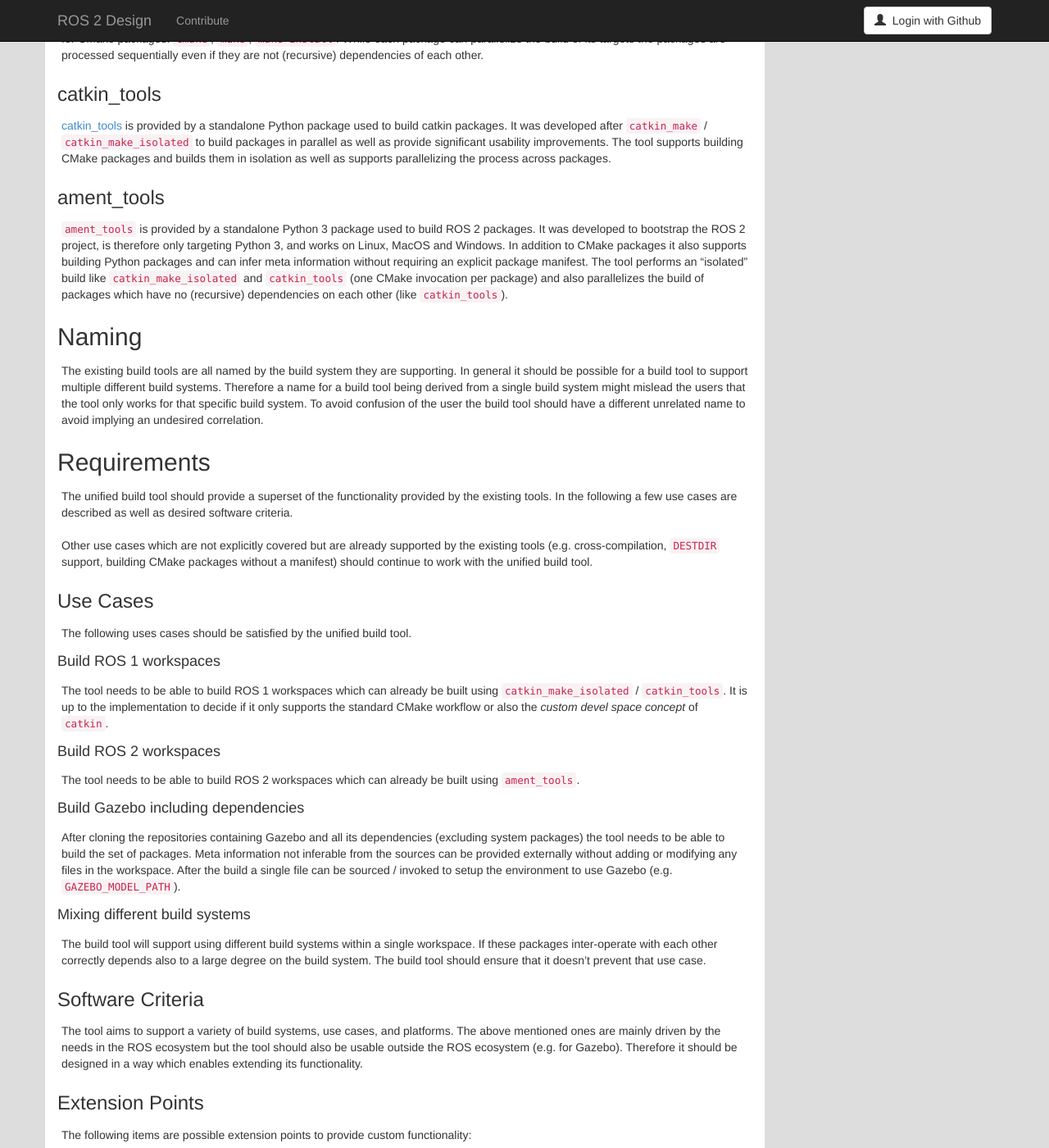
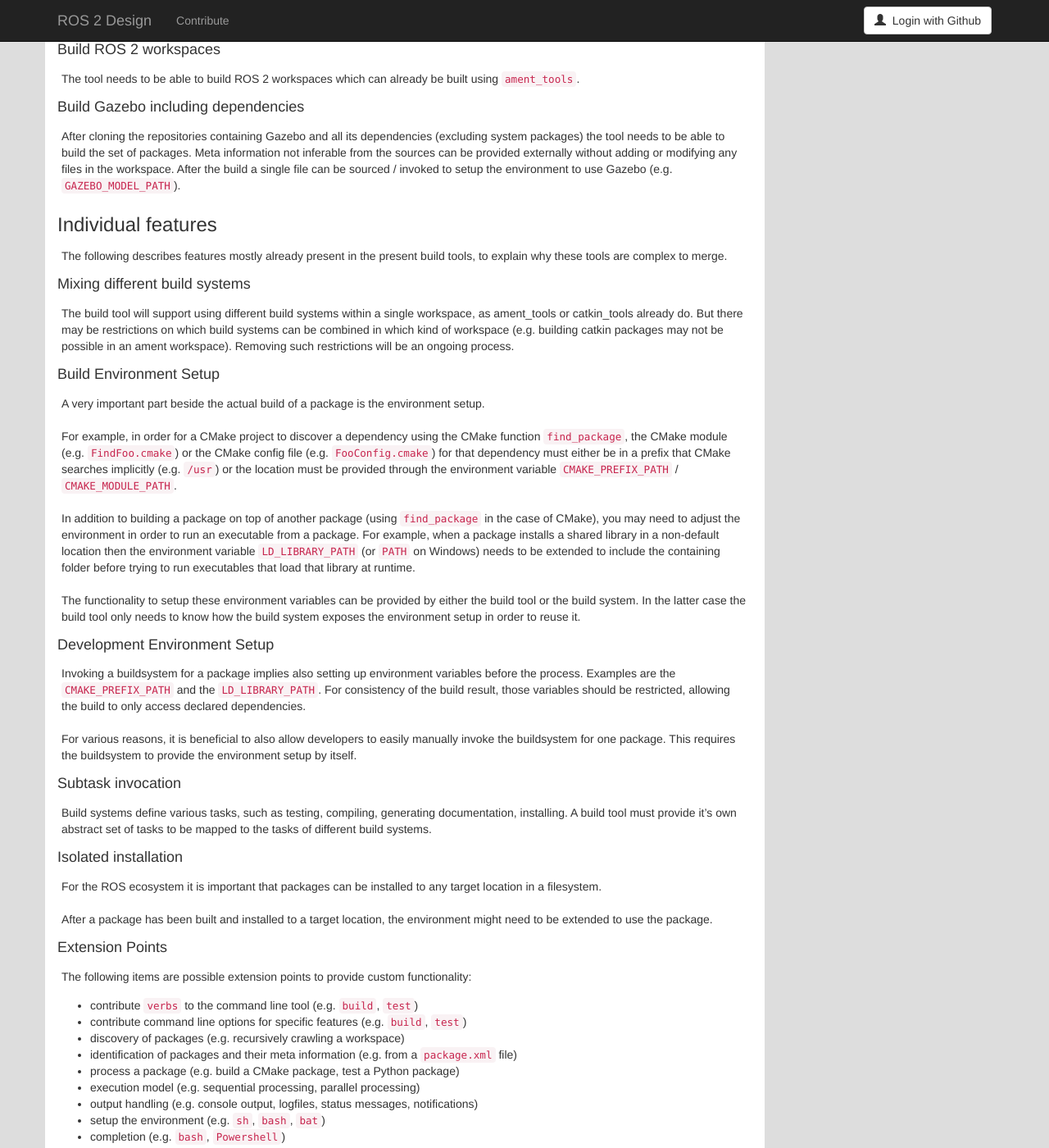
Before and after one commit to ros2/design, a Jekyll site: the page built from articles/101_build_tool.md, in a window 1280 px wide and 1400 px high, scrolled down 3753 px. Shown: the whole window at 82% size. Built offline with Jekyll 4.4.1, drawn with Linux system fonts in a browser that asks for light colours; nearby versions of some CDN libraries; some of the changed text lies outside the part shown.

Commit message:
Moved all individual features into one subsection of requirements

```diff
--- a/articles/101_build_tool.md
+++ b/articles/101_build_tool.md
@@ -90,44 +90,6 @@
 | catkin_make_isolated                        |              |      x     |
 | catkin_tools                                |              |      x     |
 | ament_tools                                 |              |      x     |
-
-
-The following describes the essential functional requirements for a build tool, and further functional and non-functional requirements that are to be decided.
-For example, in order for a CMake project to discover a dependency using the CMake function `find_package`, the CMake module (e.g. `FindFoo.cmake`) or the CMake config file (e.g. `FooConfig.cmake`) for that dependency must either be in a prefix that CMake searches implicitly (e.g. `/usr`) or the location must be provided through the environment variable `CMAKE_PREFIX_PATH` / `CMAKE_MODULE_PATH`.
-
-In addition to building a package on top of another package (using `find_package` in the case of CMake), you may need to adjust the environment in order to run an executable from a package.
-For example, when a package installs a shared library in a non-default location then the environment variable `LD_LIBRARY_PATH` (or `PATH` on Windows) needs to be extended to include the containing folder before trying to run executables that load that library at runtime.
-
-The functionality to setup these environment variables can be provided by either the build tool or the build system.
-In the latter case the build tool only needs to know how the build system exposes the environment setup in order to reuse it.
-
-### Development Environment Setup
-
-Invoking a buildsystem for a package implies also setting up environment variables before the process.
-Examples are the `CMAKE_PREFIX_PATH` and the `LD_LIBRARY_PATH`.
-For consistency of the build result, those variables should be restricted, allowing the build to only access declared dependencies.
-
-For various reasons, it is beneficial to also allow developers to easily manually invoke the buildsystem for one package.
-This requires the buildsystem to provide the environment setup by itself.
-
-### Subtask invocation
-
-Build systems define various tasks, such as testing, compiling, generating documentation, installing.
-A build tool must provide it's own abstract set of tasks to be mapped to the tasks of different build systems.
-
-### Isolated installation
-
-For the ROS ecosystem it is important that packages can be installed to any target location in a filesystem.
-
-After a package has been built and installed to a target location, the environment might need to be extended to use the package.
-
-### Convenience features
-
-* Build Parallelity
-* Invocation from various locations, roscd
-* Workspace chaining
-* rosbuild compatibility (ROS_PACKAGE_PATH)
-* support cross-compilation capabilities of build systems
 
 ## Existing Build Systems
 
@@ -233,22 +195,50 @@
 Meta information not inferable from the sources can be provided externally without adding or modifying any files in the workspace.
 After the build a single file can be sourced / invoked to setup the environment to use Gazebo (e.g. `GAZEBO_MODEL_PATH`).
 
+### Individual features
+
+The following describes features mostly already present in the present build tools, to explain why these tools are complex to merge.
+
 #### Mixing different build systems
 
-The build tool will support using different build systems within a single workspace.
-If these packages inter-operate with each other correctly depends also to a large degree on the build system.
-The build tool should ensure that it doesn't prevent that use case.
+The build tool will support using different build systems within a single workspace, as ament_tools or catkin_tools already do.
+But there may be restrictions on which build systems can be combined in which kind of workspace (e.g. building catkin packages may not be possible in an ament workspace).
+Removing such restrictions will be an ongoing process.
 
-### Software Criteria
+#### Build Environment Setup
 
-The tool aims to support a variety of build systems, use cases, and platforms.
-The above mentioned ones are mainly driven by the needs in the ROS ecosystem but the tool should also be usable outside the ROS ecosystem (e.g. for Gazebo).
-Therefore it should be designed in a way which enables extending its functionality.
+A very important part beside the actual build of a package is the environment setup.
+
+For example, in order for a CMake project to discover a dependency using the CMake function `find_package`, the CMake module (e.g. `FindFoo.cmake`) or the CMake config file (e.g. `FooConfig.cmake`) for that dependency must either be in a prefix that CMake searches implicitly (e.g. `/usr`) or the location must be provided through the environment variable `CMAKE_PREFIX_PATH` / `CMAKE_MODULE_PATH`.
+
+In addition to building a package on top of another package (using `find_package` in the case of CMake), you may need to adjust the environment in order to run an executable from a package.
+For example, when a package installs a shared library in a non-default location then the environment variable `LD_LIBRARY_PATH` (or `PATH` on Windows) needs to be extended to include the containing folder before trying to run executables that load that library at runtime.
+
+The functionality to setup these environment variables can be provided by either the build tool or the build system.
+In the latter case the build tool only needs to know how the build system exposes the environment setup in order to reuse it.
+
+#### Development Environment Setup
+
+Invoking a buildsystem for a package implies also setting up environment variables before the process.
+Examples are the `CMAKE_PREFIX_PATH` and the `LD_LIBRARY_PATH`.
+For consistency of the build result, those variables should be restricted, allowing the build to only access declared dependencies.
+
+For various reasons, it is beneficial to also allow developers to easily manually invoke the buildsystem for one package.
+This requires the buildsystem to provide the environment setup by itself.
+
+#### Subtask invocation
+
+Build systems define various tasks, such as testing, compiling, generating documentation, installing.
+A build tool must provide it's own abstract set of tasks to be mapped to the tasks of different build systems.
+
+#### Isolated installation
+
+For the ROS ecosystem it is important that packages can be installed to any target location in a filesystem.
+
+After a package has been built and installed to a target location, the environment might need to be extended to use the package.
 
 
-
-
-### Extension Points
+#### Extension Points
 
 The following items are possible extension points to provide custom functionality:
 
@@ -265,6 +255,14 @@
 Assuming that the tool will be implemented in Python (since that is the case for existing tools) the entry point mechanism provides a convenient way to make the software extensible.
 Extensions don't even have to be integrated into the Python package containing the core logic of the build tool but can easily be provided by additional Python packages.
 This approach will not only foster a modular design and promote clear interfaces but enable external contributions without requiring them to be integrated in a single monolithic package.
+
+#### Other Convenience features to consider
+
+* Build Parallelity
+* Invocation from various locations, roscd
+* Workspace chaining
+* rosbuild compatibility (ROS_PACKAGE_PATH)
+* support cross-compilation capabilities of build systems
 
 
 ## Possible Approaches
```
